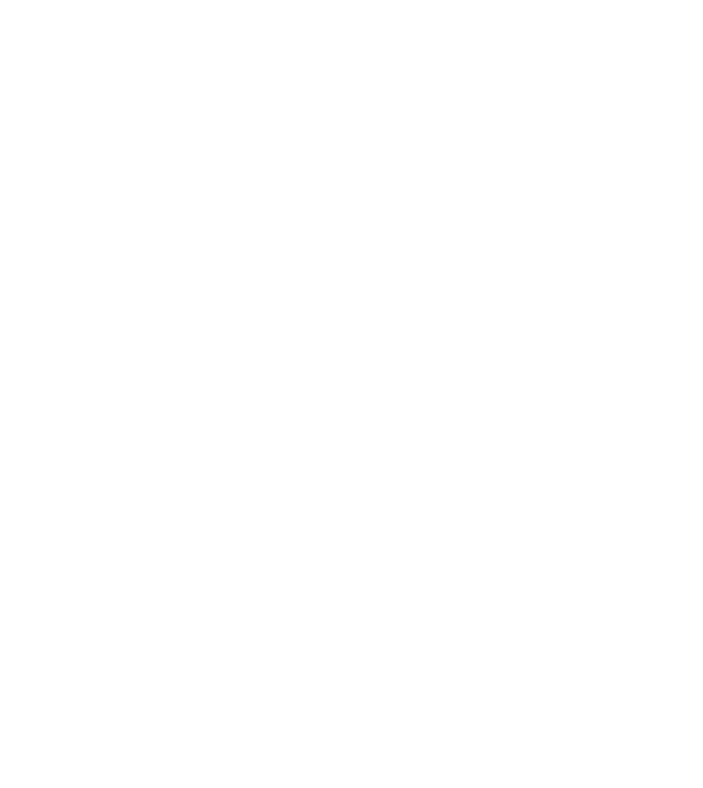
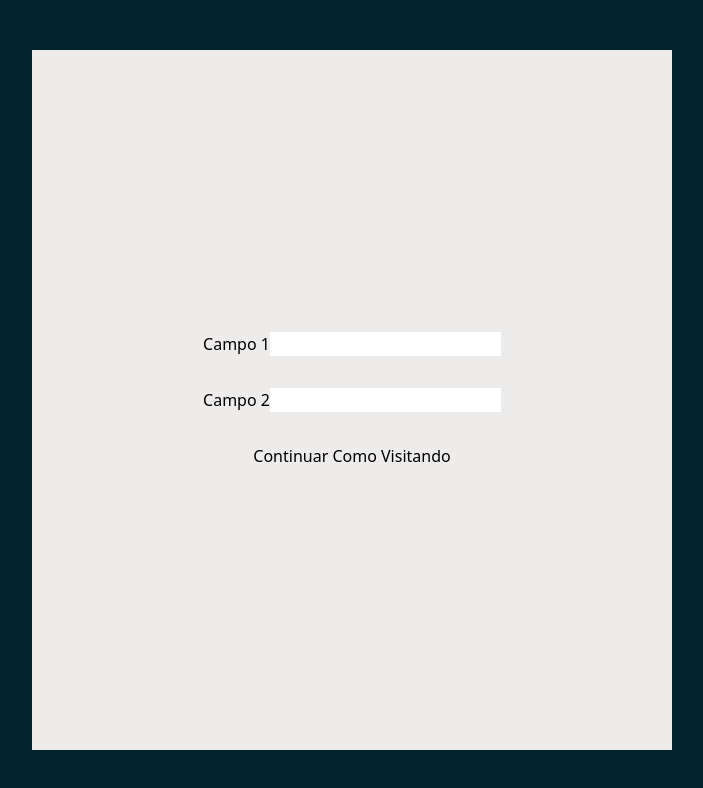
Before and after one commit to WSmithDR/HardwareMarketApp-Front, a React (Vite) app: page /formulario in a window 1280 px wide. Before the commit this address had no page. Shown: the top 788 px of the page, without its empty margins (288-991 px from the left). Built offline with nearby package versions, Linux system fonts and the light colour scheme.

Commit message:
pushLogoGoolge

```diff
--- /dev/null
+++ b/src/pages/FormsPage/Forms.jsx
@@ -0,0 +1,35 @@
+import React from "react";
+
+export const Forms = () => {
+  return (
+    <div className="flex flex-col items-center justify-center min-h-screen bg-colorButtons">
+      <div className="flex flex-col items-center justify-center w-72 lg:w-2/4 h-[700px] bg-customColor my-4 lg:my-8">
+        <div className="mb-4 lg:mb-8">
+          <label htmlFor="input1">Campo 1</label>
+          <input type="text" id="input1" />
+        </div>
+
+        <div className="mb-4 lg:mb-8">
+          <label htmlFor="input2">Campo 2</label>
+          <input type="text" id="input2" />
+        </div>
+
+        <p>Continuar Como Visitando</p>
+      </div>
+
+      {/* <div className='flex flex-col items-center justify-center w-2/4 h-screen bg-customColor '>
+            <div>
+                <label htmlFor=""></label>
+                <input type="text" />
+            </div>
+
+            <div>
+                <label htmlFor=""></label>
+                <input type="text" />
+            </div>
+
+            <p>Continuar Como Visitando</p>
+        </div> */}
+    </div>
+  );
+};
--- a/src/pages/shopp/Shop.jsx
+++ b/src/pages/shopp/Shop.jsx
@@ -0,0 +1,9 @@
+import React from 'react'
+
+export const Shop = () => {
+  return (
+    <div>
+
+    </div>
+  )
+}
--- a/src/routes/Routes.jsx
+++ b/src/routes/Routes.jsx
@@ -1,19 +1,21 @@
-import React from 'react'
-import { Routes as HardWareRoutes, Route} from 'react-router'
-import WelcomePage from '../pages/welcomePage/WelcomePage'
-import { StartPage } from '../pages/StartPage/StartPage'
-import { Login } from '../pages/login/Login'
+import React from "react";
+import { Routes as HardWareRoutes, Route } from "react-router";
+import WelcomePage from "../pages/welcomePage/WelcomePage";
+import { StartPage } from "../pages/StartPage/StartPage";
+import { Login } from "../pages/login/Login";
+import { Forms } from "../pages/FormsPage/Forms";
 
 const Routes = () => {
   return (
-   <>
-   <HardWareRoutes>
-    <Route path='/' element = {<WelcomePage/>}></Route>
-    <Route path= "/startPage" element = {<StartPage/>}></Route>
-    <Route path= "/iniciarSesion" element = {<Login />}></Route>
-   </HardWareRoutes>
-   </>
-  )
-}
+    <>
+      <HardWareRoutes>
+        <Route path="/" element={<WelcomePage />}></Route>
+        <Route path="/startPage" element={<StartPage />}></Route>
+        <Route path="/iniciarSesion" element={<Login />}></Route>
+        <Route path="/formulario" element={<Forms />}></Route>
+      </HardWareRoutes>
+    </>
+  );
+};
 
-export default Routes
+export default Routes;
```
Also changed, not shown: public/images/google.png (added).
